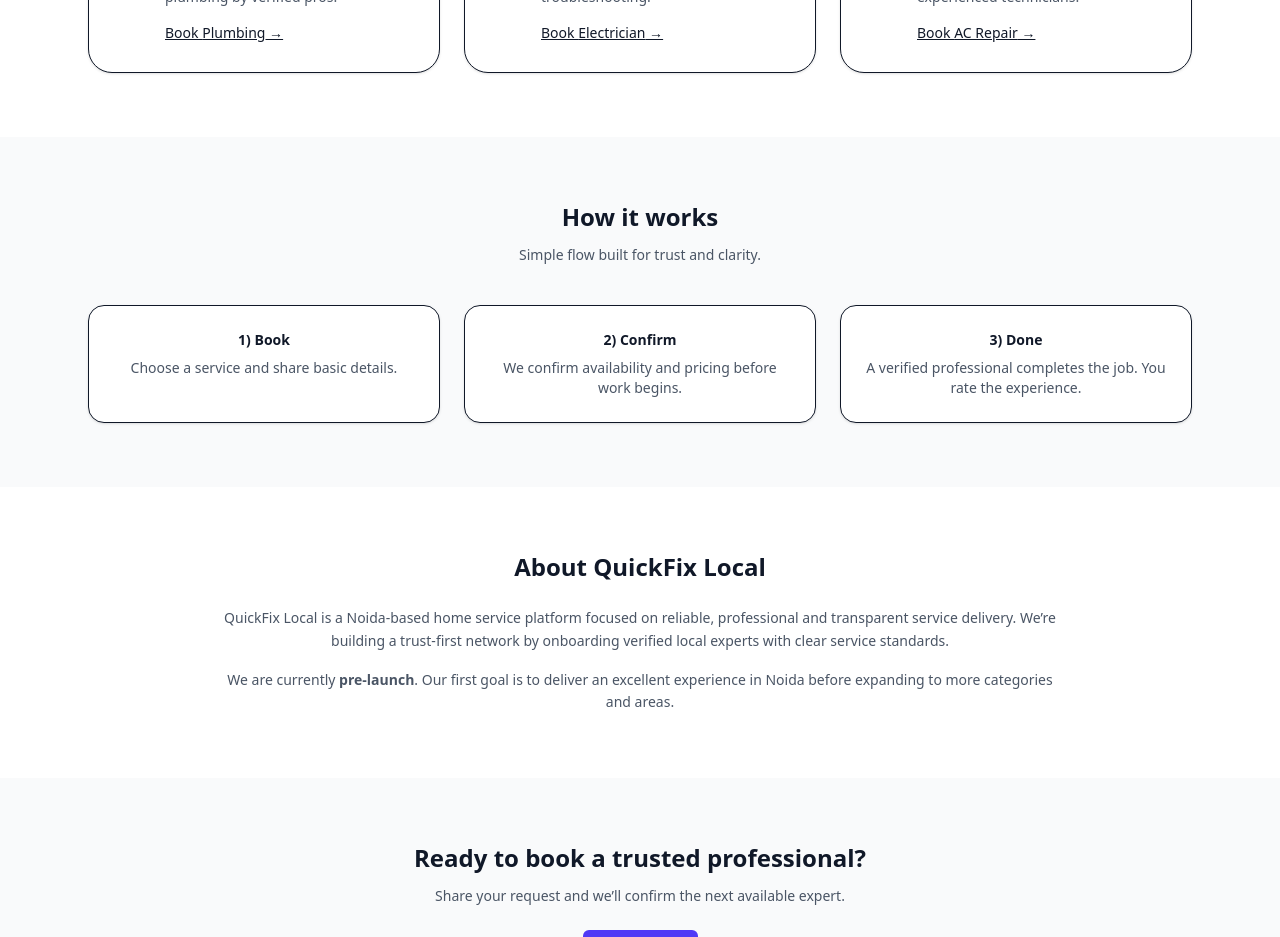
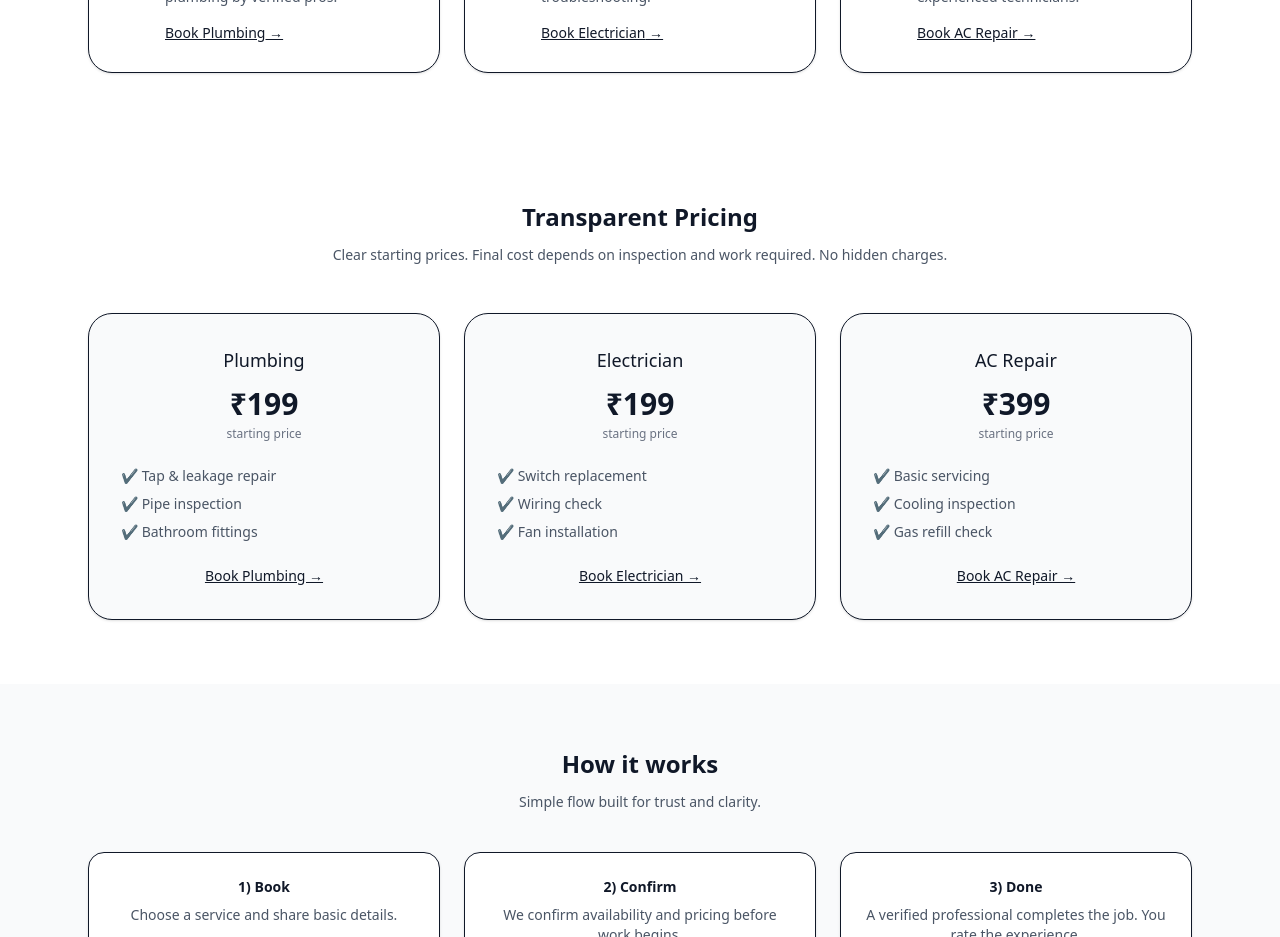
Before and after one commit to adarsh39565-hue/quickfixlocal, a Next.js app: page / in a window 1280 px wide. Shown: the part 960-1897 px from the top of the page. Built offline with nearby package versions, Linux system fonts and the light colour scheme.

Commit message:
Update page.tsx

```diff
--- a/app/page.tsx
+++ b/app/page.tsx
@@ -3,7 +3,6 @@
 import { Card } from "../components/ui/card";
 
 const ServiceIcon = ({ label }: { label: string }) => {
-  // Simple inline “icon” without any package install
   const icon =
     label === "Plumbing" ? "🔧" : label === "Electrician" ? "⚡" : "❄️";
   return (
@@ -38,7 +37,10 @@
               <Button className="px-6 py-3">Book a Service</Button>
             </Link>
 
-            <a href="#about" className="px-6 py-3 text-sm text-gray-700 underline">
+            <a
+              href="#about"
+              className="px-6 py-3 text-sm text-gray-700 underline"
+            >
               Learn more
             </a>
           </div>
@@ -46,15 +48,21 @@
           <div className="mt-10 grid grid-cols-1 gap-4 sm:grid-cols-3">
             <div className="rounded-2xl border bg-white p-4 text-left shadow-sm">
               <div className="text-sm font-semibold">Verified</div>
-              <div className="mt-1 text-sm text-gray-600">Background checks + skill tagging</div>
+              <div className="mt-1 text-sm text-gray-600">
+                Background checks + skill tagging
+              </div>
             </div>
             <div className="rounded-2xl border bg-white p-4 text-left shadow-sm">
               <div className="text-sm font-semibold">Transparent</div>
-              <div className="mt-1 text-sm text-gray-600">Clear pricing before work starts</div>
+              <div className="mt-1 text-sm text-gray-600">
+                Clear pricing before work starts
+              </div>
             </div>
             <div className="rounded-2xl border bg-white p-4 text-left shadow-sm">
               <div className="text-sm font-semibold">Local Support</div>
-              <div className="mt-1 text-sm text-gray-600">Noida-first coordination and help</div>
+              <div className="mt-1 text-sm text-gray-600">
+                Noida-first coordination and help
+              </div>
             </div>
           </div>
         </div>
@@ -63,9 +71,12 @@
       {/* SERVICES */}
       <section className="py-16">
         <div className="mx-auto max-w-6xl px-6">
-          <h2 className="text-center text-2xl font-semibold">Our Core Services</h2>
+          <h2 className="text-center text-2xl font-semibold">
+            Our Core Services
+          </h2>
           <p className="mx-auto mt-3 max-w-2xl text-center text-sm text-gray-600">
-            We’re starting focused to ensure quality. Only 3 services in Noida for now.
+            We’re starting focused to ensure quality. Only 3 services in Noida
+            for now.
           </p>
 
           <div className="mt-12 grid gap-6 md:grid-cols-3">
@@ -99,6 +110,68 @@
                 </div>
               </Card>
             ))}
+          </div>
+        </div>
+      </section>
+
+      {/* PRICING PREVIEW */}
+      <section className="bg-white py-16">
+        <div className="mx-auto max-w-6xl px-6 text-center">
+          <h2 className="text-2xl font-semibold">Transparent Pricing</h2>
+
+          <p className="mt-3 text-sm text-gray-600 max-w-2xl mx-auto">
+            Clear starting prices. Final cost depends on inspection and work
+            required. No hidden charges.
+          </p>
+
+          <div className="mt-12 grid gap-6 md:grid-cols-3">
+            <div className="rounded-3xl border bg-gray-50 p-8 shadow-sm hover:shadow-md transition">
+              <h3 className="text-lg font-medium">Plumbing</h3>
+              <p className="mt-3 text-3xl font-semibold">₹199</p>
+              <p className="mt-1 text-xs text-gray-500">starting price</p>
+
+              <ul className="mt-6 text-sm text-gray-600 space-y-2 text-left">
+                <li>✔ Tap & leakage repair</li>
+                <li>✔ Pipe inspection</li>
+                <li>✔ Bathroom fittings</li>
+              </ul>
+
+              <Link href="/book" className="mt-6 inline-block text-sm underline">
+                Book Plumbing →
+              </Link>
+            </div>
+
+            <div className="rounded-3xl border bg-gray-50 p-8 shadow-sm hover:shadow-md transition">
+              <h3 className="text-lg font-medium">Electrician</h3>
+              <p className="mt-3 text-3xl font-semibold">₹199</p>
+              <p className="mt-1 text-xs text-gray-500">starting price</p>
+
+              <ul className="mt-6 text-sm text-gray-600 space-y-2 text-left">
+                <li>✔ Switch replacement</li>
+                <li>✔ Wiring check</li>
+                <li>✔ Fan installation</li>
+              </ul>
+
+              <Link href="/book" className="mt-6 inline-block text-sm underline">
+                Book Electrician →
+              </Link>
+            </div>
+
+            <div className="rounded-3xl border bg-gray-50 p-8 shadow-sm hover:shadow-md transition">
+              <h3 className="text-lg font-medium">AC Repair</h3>
+              <p className="mt-3 text-3xl font-semibold">₹399</p>
+              <p className="mt-1 text-xs text-gray-500">starting price</p>
+
+              <ul className="mt-6 text-sm text-gray-600 space-y-2 text-left">
+                <li>✔ Basic servicing</li>
+                <li>✔ Cooling inspection</li>
+                <li>✔ Gas refill check</li>
+              </ul>
+
+              <Link href="/book" className="mt-6 inline-block text-sm underline">
+                Book AC Repair →
+              </Link>
+            </div>
           </div>
         </div>
       </section>
@@ -139,13 +212,15 @@
         <div className="mx-auto max-w-4xl px-6 text-center">
           <h2 className="text-2xl font-semibold">About QuickFix Local</h2>
           <p className="mt-6 text-sm leading-relaxed text-gray-600">
-            QuickFix Local is a Noida-based home service platform focused on reliable,
-            professional and transparent service delivery. We’re building a trust-first
-            network by onboarding verified local experts with clear service standards.
+            QuickFix Local is a Noida-based home service platform focused on
+            reliable, professional and transparent service delivery. We’re
+            building a trust-first network by onboarding verified local experts
+            with clear service standards.
           </p>
           <p className="mt-4 text-sm leading-relaxed text-gray-600">
-            We are currently <b>pre-launch</b>. Our first goal is to deliver an excellent
-            experience in Noida before expanding to more categories and areas.
+            We are currently <b>pre-launch</b>. Our first goal is to deliver an
+            excellent experience in Noida before expanding to more categories
+            and areas.
           </p>
         </div>
       </section>
@@ -153,7 +228,9 @@
       {/* CTA */}
       <section className="bg-gray-50 py-16">
         <div className="mx-auto max-w-6xl px-6 text-center">
-          <h2 className="text-2xl font-semibold">Ready to book a trusted professional?</h2>
+          <h2 className="text-2xl font-semibold">
+            Ready to book a trusted professional?
+          </h2>
           <p className="mx-auto mt-3 max-w-2xl text-sm text-gray-600">
             Share your request and we’ll confirm the next available expert.
           </p>
```
